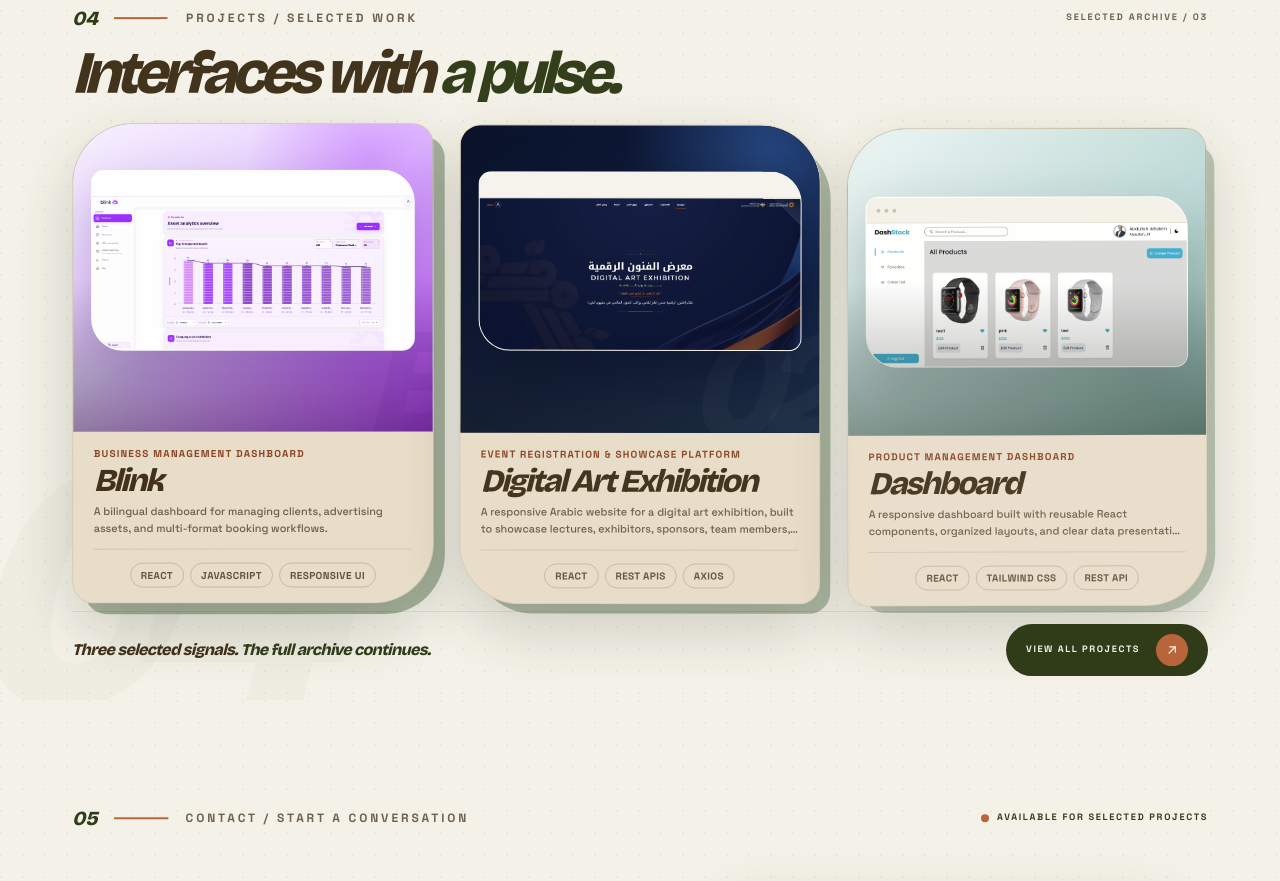
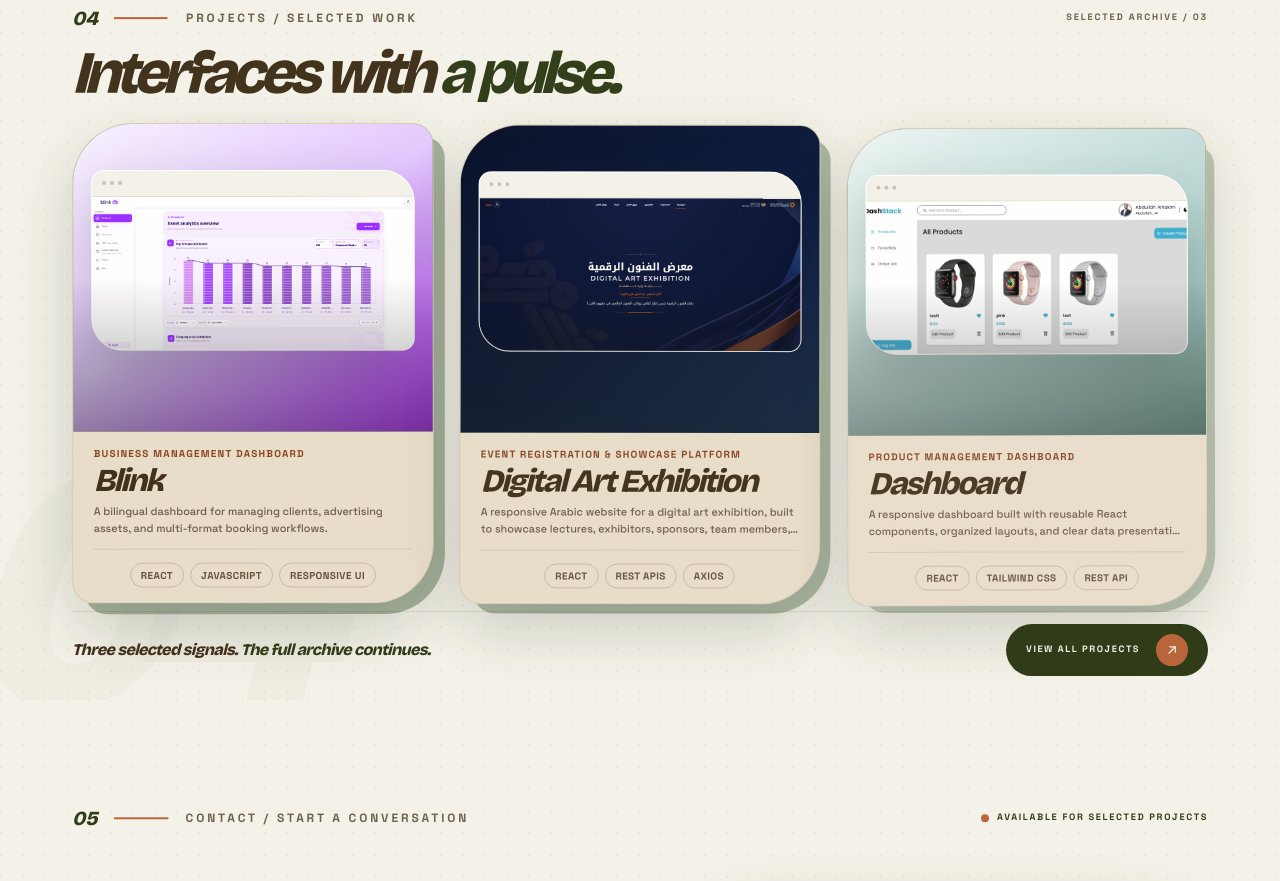
Before and after one commit to abdullahalhakim-14/Abdullah-portfolio, a React (Vite) app: page / in a window 1280 px wide. Shown: the part 3300-4181 px from the top of the page. Built offline with nearby package versions, Linux system fonts and the light colour scheme; a web font is replaced by a local one.

Commit message:
card design change

```diff
--- a/src/Components/ProjectCard.jsx
+++ b/src/Components/ProjectCard.jsx
@@ -20,15 +20,9 @@ const cardVariants = {
   }),
 };
 
-const cardRadii = [
-  "3.8rem 1.35rem 3.8rem 1.35rem",
-  "1.35rem 3.8rem 1.35rem 3.8rem",
-  "3.8rem 1.35rem 3.8rem 1.35rem",
-];
+const cardRadius = "3.8rem 1.35rem 3.8rem 1.35rem";
 
 const ProjectCard = ({ project, index = 0, reduceMotion = false }) => {
-  const radius = cardRadii[index % cardRadii.length];
-
   return (
     <motion.article
       className="relative h-full min-h-0 w-[82vw] max-w-[390px] shrink-0 snap-center sm:w-[58vw] lg:w-auto lg:max-w-none"
@@ -47,7 +41,7 @@ const ProjectCard = ({ project, index = 0, reduceMotion = false }) => {
       <motion.div
         aria-hidden="true"
         className="absolute inset-0 translate-x-2.5 translate-y-2.5 bg-[#98a890] sm:translate-x-3 sm:translate-y-3"
-        style={{ borderRadius: radius }}
+        style={{ borderRadius: cardRadius }}
         variants={{
           hidden: { opacity: 0, scale: 0.92 },
           visible: {
@@ -64,7 +58,7 @@ const ProjectCard = ({ project, index = 0, reduceMotion = false }) => {
 
       <div
         className="relative z-10 flex h-full min-h-0 flex-col overflow-hidden border border-second/10 bg-[#e8ddc9] shadow-[0_24px_65px_rgba(35,42,25,0.2)]"
-        style={{ borderRadius: radius }}
+        style={{ borderRadius: cardRadius }}
       >
         <div className="project-card-image relative min-h-0 flex-1 overflow-hidden bg-maincolor">
           <ProjectVisual
@@ -72,6 +66,7 @@ const ProjectCard = ({ project, index = 0, reduceMotion = false }) => {
             image={project.image}
             imageAlt={project.imageAlt}
             reduceMotion={reduceMotion}
+            card
             className="h-full w-full"
           />
           <div className="pointer-events-none absolute inset-0 bg-gradient-to-t from-[#192015]/40 via-transparent to-transparent" />
--- a/src/Components/ProjectVisual.jsx
+++ b/src/Components/ProjectVisual.jsx
@@ -181,28 +181,48 @@ const TravelVisual = () => (
 );
 
 const screenshotBackgrounds = {
+  blink: "linear-gradient(145deg, #f8f1ff, #e3c9ff 48%, #b630ff)",
+  "digital-art": "linear-gradient(145deg, #050d25, #0a183d 58%, #152d5a)",
   dashboard: "linear-gradient(145deg, #edf6f4, #bad8d6 55%, #719e96)",
   landing: "linear-gradient(145deg, #f5f1e8, #ded4ec 55%, #b3a0c5)",
   travel: "linear-gradient(145deg, #e0ede0, #aacac0 55%, #458b85)",
 };
 
-const ProjectScreenshot = ({ type, image, imageAlt }) => (
+const featuredScreenshots = {
+  blink: {
+    image: "/assets/projects/blink-dashboard.png",
+    imageAlt: "Blink business management analytics dashboard",
+  },
+  "digital-art": {
+    image: "/assets/projects/digital-art-exhibition.png",
+    imageAlt: "Arabic Digital Art Exhibition website home page",
+  },
+};
+
+const ProjectScreenshot = ({ type, image, imageAlt, card = false }) => (
   <div
-    className="relative flex h-full items-center overflow-hidden p-[5%]"
+    className={`relative h-full overflow-hidden ${card ? "p-[5%]" : "flex items-center p-[5%]"}`}
     style={{ background: screenshotBackgrounds[type] }}
   >
-    <div className="w-full overflow-hidden rounded-[0.8rem_2rem_0.8rem_2rem] border border-white/60 bg-white shadow-[0_22px_55px_rgba(30,40,30,0.22)]">
+    <div className={`${card ? "absolute inset-x-[5%] top-1/2 -translate-y-1/2 lg:top-[15%] lg:translate-y-0" : "w-full"} overflow-hidden rounded-[0.8rem_2rem_0.8rem_2rem] border border-white/60 bg-white shadow-[0_22px_55px_rgba(30,40,30,0.22)]`}>
       <div aria-hidden="true" className="flex h-[clamp(1rem,2vw,1.7rem)] items-center gap-1 border-b border-second/10 bg-first px-[3%]">
         {[0, 1, 2].map((dot) => (
           <span key={dot} className="h-1 w-1 rounded-full bg-second/25" />
         ))}
       </div>
-      <img src={image} alt={imageAlt} loading="lazy" decoding="async" className="block h-auto w-full" />
+      <img
+        src={image}
+        alt={imageAlt}
+        loading="lazy"
+        decoding="async"
+        className={card ? "block aspect-[2.1] w-full object-cover object-top" : "block h-auto w-full"}
+      />
     </div>
   </div>
 );
 
-const ProjectVisual = ({ type, image, imageAlt, reduceMotion, className = "" }) => {
+const ProjectVisual = ({ type, image, imageAlt, reduceMotion, card = false, className = "" }) => {
+  const screenshot = featuredScreenshots[type];
   const Visual =
     type === "blink"
       ? BlinkVisual
@@ -224,7 +244,18 @@ const ProjectVisual = ({ type, image, imageAlt, reduceMotion, className = "" })
       }
       transition={{ duration: 0.45, ease }}
     >
-      {image ? <ProjectScreenshot type={type} image={image} imageAlt={imageAlt} /> : <Visual />}
+      {card && (image || screenshot) ? (
+        <ProjectScreenshot
+          type={type}
+          image={image ?? screenshot?.image}
+          imageAlt={imageAlt ?? screenshot?.imageAlt}
+          card
+        />
+      ) : image ? (
+        <ProjectScreenshot type={type} image={image} imageAlt={imageAlt} />
+      ) : (
+        <Visual />
+      )}
     </motion.div>
   );
 };
```
